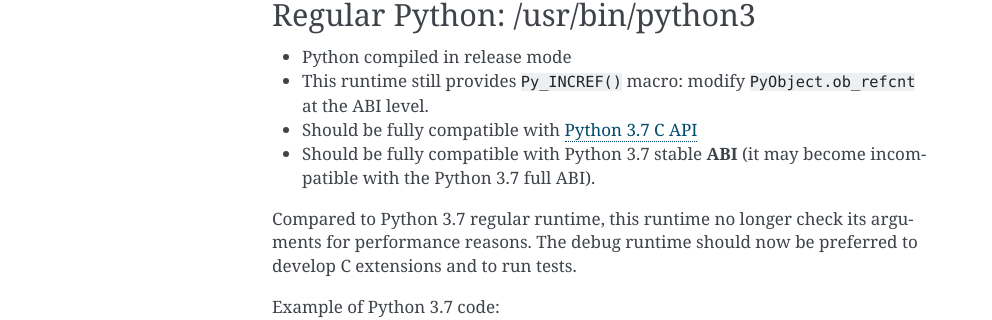
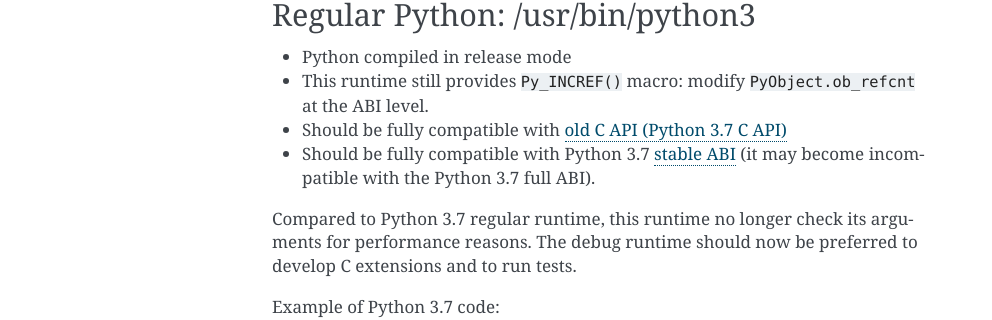
Before and after one commit to pythoncapi/pythoncapi, a Sphinx documentation site: the page built from doc/runtimes.rst, in a window 1280 px wide. Shown: the part 300-620 px from the top of the page, without its empty margins (148-1140 px from the left). Built offline with Sphinx 7.4.7, drawn with Linux system fonts in a browser that asks for light colours.

```diff
--- a/doc/backward_compatibility.rst
+++ b/doc/backward_compatibility.rst
@@ -5,9 +5,9 @@ Backward compatibility
 ++++++++++++++++++++++
 
 To reduce the risk of failure, :ref:`changing the C API <new-c-api>` should be
-as much as possible compatible with the :ref:`Python 3.7 C API <old-c-api>`. One
-solution for that is to provide a backward compatible header file and/or
-library.
+as much as possible compatible with the :ref:`old C API (Python 3.7 C API)
+<old-c-api>`. One solution for that is to provide a backward compatible header
+file and/or library.
 
 Backward compatibility with Python 3.7 and older
 ================================================
--- a/doc/index.rst
+++ b/doc/index.rst
@@ -32,11 +32,10 @@ Pages
    :maxdepth: 2
 
    roadmap
+   bad_api
+   new_api
    runtimes
    old_c_api
-   bad_api
-   new_api
-   private_c_api
    remove_functions
    optimization_ideas
    backward_compatibility
--- a/doc/optimization_ideas.rst
+++ b/doc/optimization_ideas.rst
@@ -9,6 +9,12 @@ details, it becomes possible to experiment radical changes in CPython to
 implement new optimizations.
 
 See :ref:`Experimental runtime <exp-runtime>`.
+
+Remove debug checks
+===================
+
+See :ref:`Regular runtime <regular-runtime>`: since a debug runtime will be
+provided by default, many sanity checks can be removed from the release build.
 
 Change the garbage collector: unlikely
 ======================================
--- a/doc/runtimes.rst
+++ b/doc/runtimes.rst
@@ -20,9 +20,10 @@ Regular Python: /usr/bin/python3
 * Python compiled in release mode
 * This runtime still provides ``Py_INCREF()`` macro:
   modify ``PyObject.ob_refcnt`` at the ABI level.
-* Should be fully compatible with :ref:`Python 3.7 C API <old-c-api>`
-* Should be fully compatible with Python 3.7 stable **ABI** (it may become
-  incompatible with the Python 3.7 full ABI).
+* Should be fully compatible with :ref:`old C API (Python 3.7 C API)
+  <old-c-api>`
+* Should be fully compatible with Python 3.7 :ref:`stable ABI <stable-abi>`
+  (it may become incompatible with the Python 3.7 full ABI).
 
 Compared to Python 3.7 regular runtime, this runtime no longer check its
 arguments for performance reasons. The debug runtime should now be preferred to
```
Also changed, not shown: doc/private_c_api.rst (deleted, +0 -10 lines).
